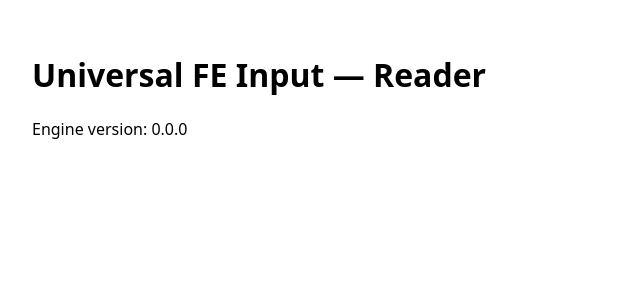
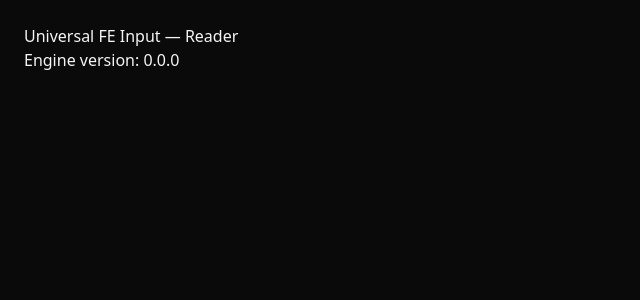
Before and after one commit to zsarkis/universal-fe-input, a React (Vite) app in the folder apps/reader/: page / in a window 1280 px wide. Shown: the top 300 px of the page, without its empty margins (0-640 px from the left). Built offline with nearby package versions, Linux system fonts and the light colour scheme.

Commit message:
chore(reader): tailwind + dark theme baseline

```diff
--- a/apps/reader/package.json
+++ b/apps/reader/package.json
@@ -20,6 +20,9 @@
     "@types/react": "^18.3.0",
     "@types/react-dom": "^18.3.0",
     "@vitejs/plugin-react": "^4.3.0",
+    "autoprefixer": "^10.4.0",
+    "postcss": "^8.4.0",
+    "tailwindcss": "^3.4.0",
     "typescript": "^5.4.0",
     "vite": "^5.3.0",
     "vitest": "^1.6.0"
--- /dev/null
+++ b/apps/reader/postcss.config.js
@@ -0,0 +1 @@
+export default { plugins: { tailwindcss: {}, autoprefixer: {} } };
--- /dev/null
+++ b/apps/reader/src/index.css
@@ -0,0 +1,9 @@
+@tailwind base;
+@tailwind components;
+@tailwind utilities;
+
+:root {
+  color-scheme: dark;
+}
+html, body, #root { height: 100%; }
+body { @apply bg-neutral-950 text-neutral-100 antialiased; font-family: ui-serif, Georgia, serif; }
--- a/apps/reader/src/main.tsx
+++ b/apps/reader/src/main.tsx
@@ -1,6 +1,7 @@
 import React from 'react';
 import ReactDOM from 'react-dom/client';
 import { App } from './App.js';
+import './index.css';
 
 const root = document.getElementById('root');
 if (!root) throw new Error('#root not found');
--- /dev/null
+++ b/apps/reader/tailwind.config.ts
@@ -0,0 +1,7 @@
+import type { Config } from 'tailwindcss';
+const config: Config = {
+  content: ['./index.html', './src/**/*.{ts,tsx}'],
+  theme: { extend: {} },
+  plugins: [],
+};
+export default config;
```
Also changed, not shown: 1 other file (tests, documents, lock files or other folders).
